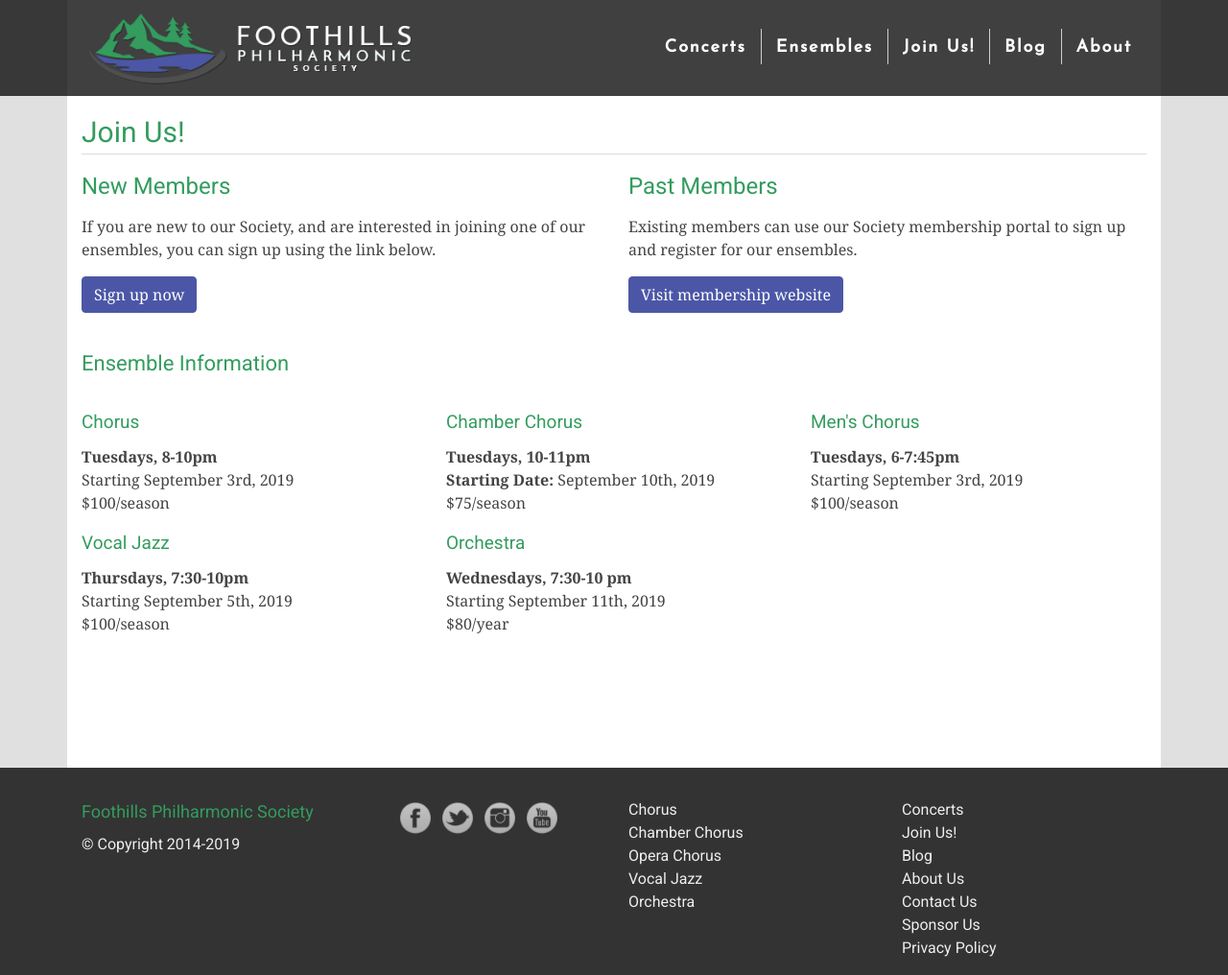
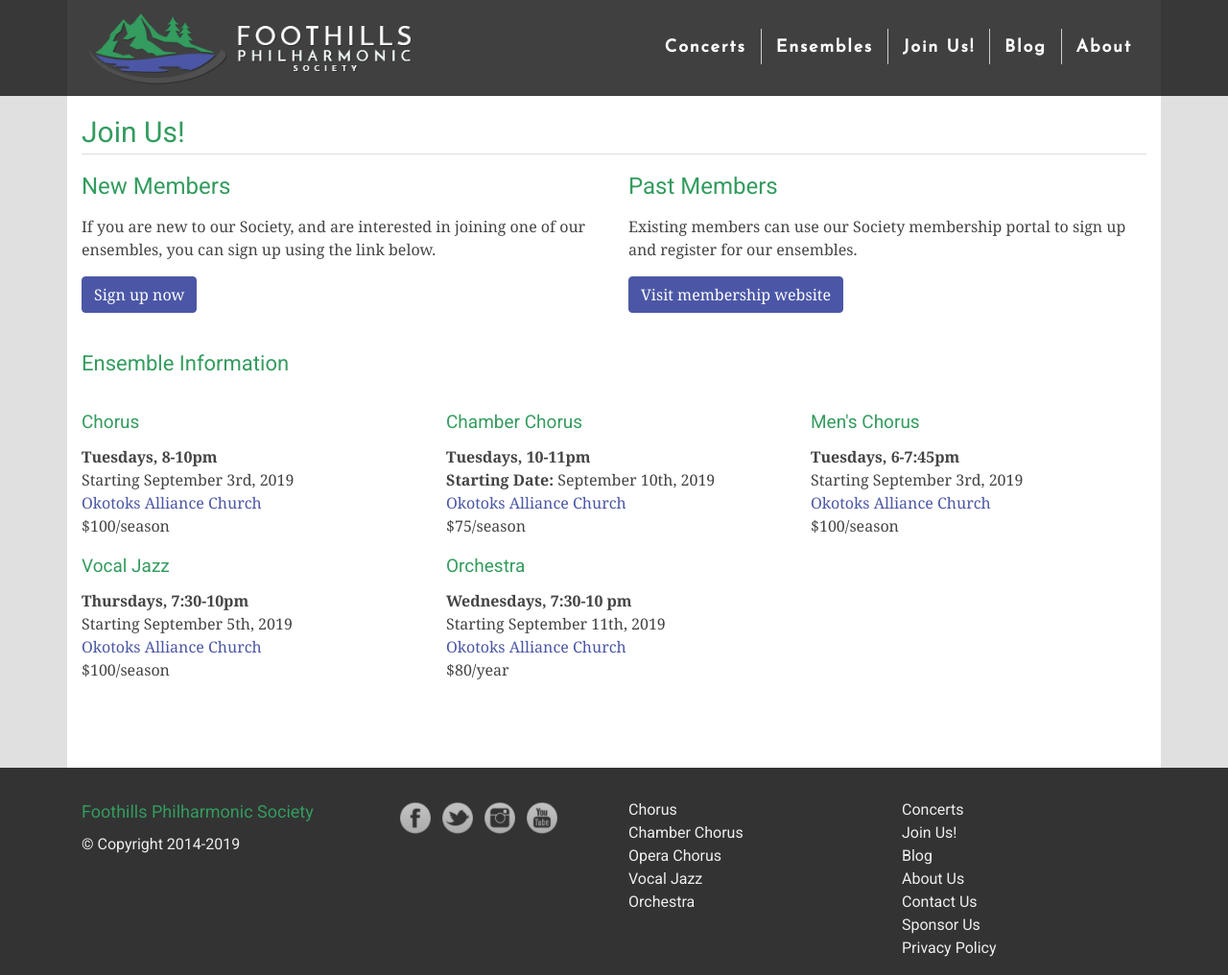
Before and after one commit to percyhanna/fps, a Jekyll site: the page built from join.html, in a window 1280 px wide and 1016 px high. Shown: the whole window at 96% size. Built offline with Jekyll 4.4.1, drawn with Linux system fonts in a browser that asks for light colours; nearby versions of some CDN libraries; Markdown is read by kramdown in place of the engine named in the settings.

Commit message:
Update join.html

```diff
--- a/join.html
+++ b/join.html
@@ -37,6 +37,7 @@
     <p>
       <strong>Tuesdays, 8-10pm</strong><br>
       Starting September 3rd, 2019<br>
+      <a href="https://www.google.ca/maps/place/Okotoks+Alliance+Church/@50.7508584,-113.9767135,15z/data=!4m5!3m4!1s0x0:0x879787dbcf97e8d!8m2!3d50.7508584!4d-113.9767135" target="_blank">Okotoks Alliance Church</a><br>
       $100/season
     </p>
   </div>
@@ -45,6 +46,7 @@
     <p>
       <strong>Tuesdays, 10-11pm</strong><br>
       <strong>Starting Date:</strong> September 10th, 2019<br>
+      <a href="https://www.google.ca/maps/place/Okotoks+Alliance+Church/@50.7508584,-113.9767135,15z/data=!4m5!3m4!1s0x0:0x879787dbcf97e8d!8m2!3d50.7508584!4d-113.9767135" target="_blank">Okotoks Alliance Church</a><br>
       $75/season
     </p>
   </div>
@@ -53,6 +55,7 @@
     <p>
       <strong>Tuesdays, 6-7:45pm</strong><br>
       Starting September 3rd, 2019<br>
+      <a href="https://www.google.ca/maps/place/Okotoks+Alliance+Church/@50.7508584,-113.9767135,15z/data=!4m5!3m4!1s0x0:0x879787dbcf97e8d!8m2!3d50.7508584!4d-113.9767135" target="_blank">Okotoks Alliance Church</a><br>
       $100/season
     </p>
   </div>
@@ -61,6 +64,7 @@
     <p>
       <strong>Thursdays, 7:30-10pm</strong><br>
       Starting September 5th, 2019<br>
+      <a href="https://www.google.ca/maps/place/Okotoks+Alliance+Church/@50.7508584,-113.9767135,15z/data=!4m5!3m4!1s0x0:0x879787dbcf97e8d!8m2!3d50.7508584!4d-113.9767135" target="_blank">Okotoks Alliance Church</a><br>
       $100/season
     </p>
   </div>
@@ -69,6 +73,7 @@
     <p>
       <strong>Wednesdays, 7:30-10 pm</strong><br>
       Starting September 11th, 2019<br>
+      <a href="https://www.google.ca/maps/place/Okotoks+Alliance+Church/@50.7508584,-113.9767135,15z/data=!4m5!3m4!1s0x0:0x879787dbcf97e8d!8m2!3d50.7508584!4d-113.9767135" target="_blank">Okotoks Alliance Church</a><br>
       $80/year
     </p>
   </div>
```
